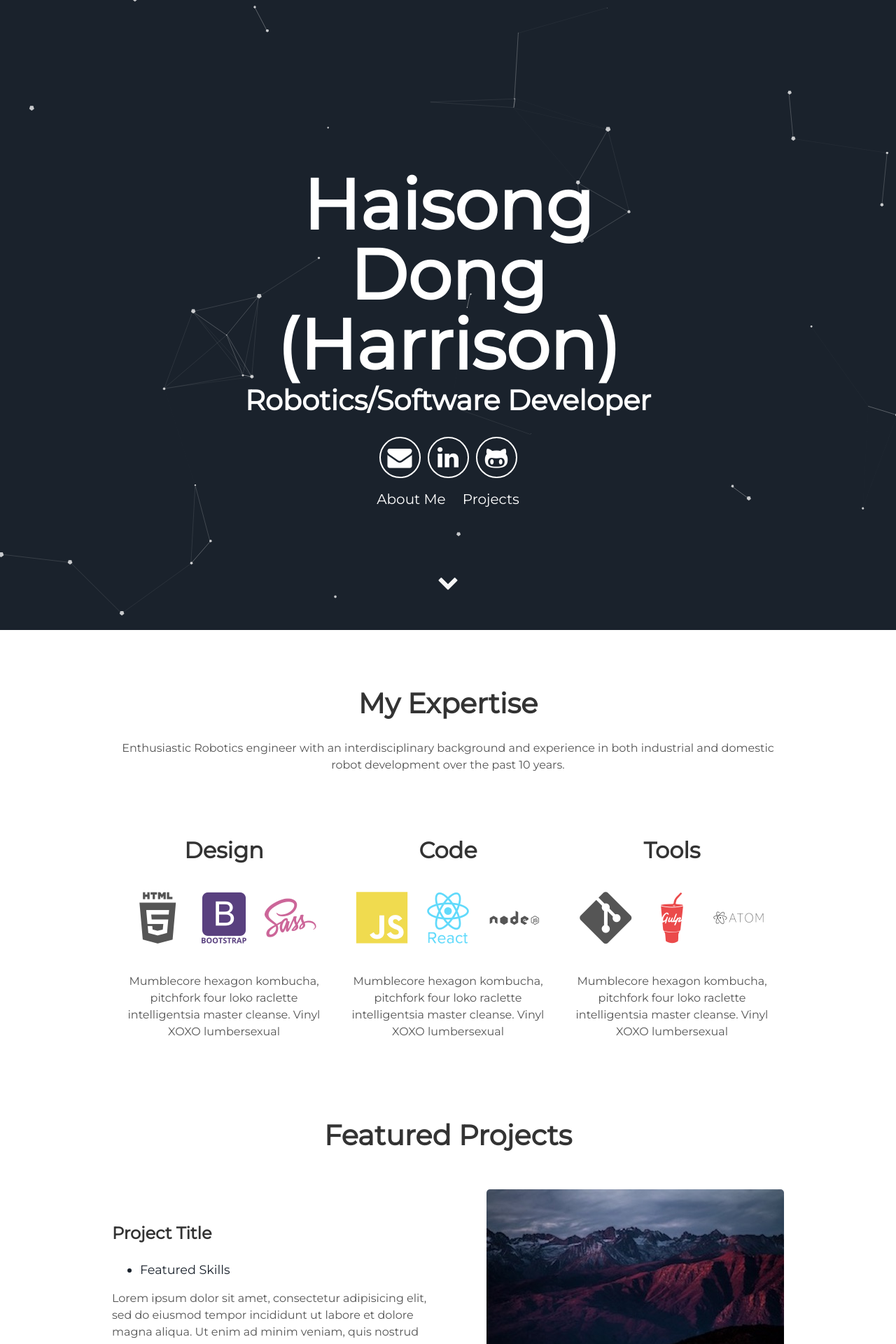
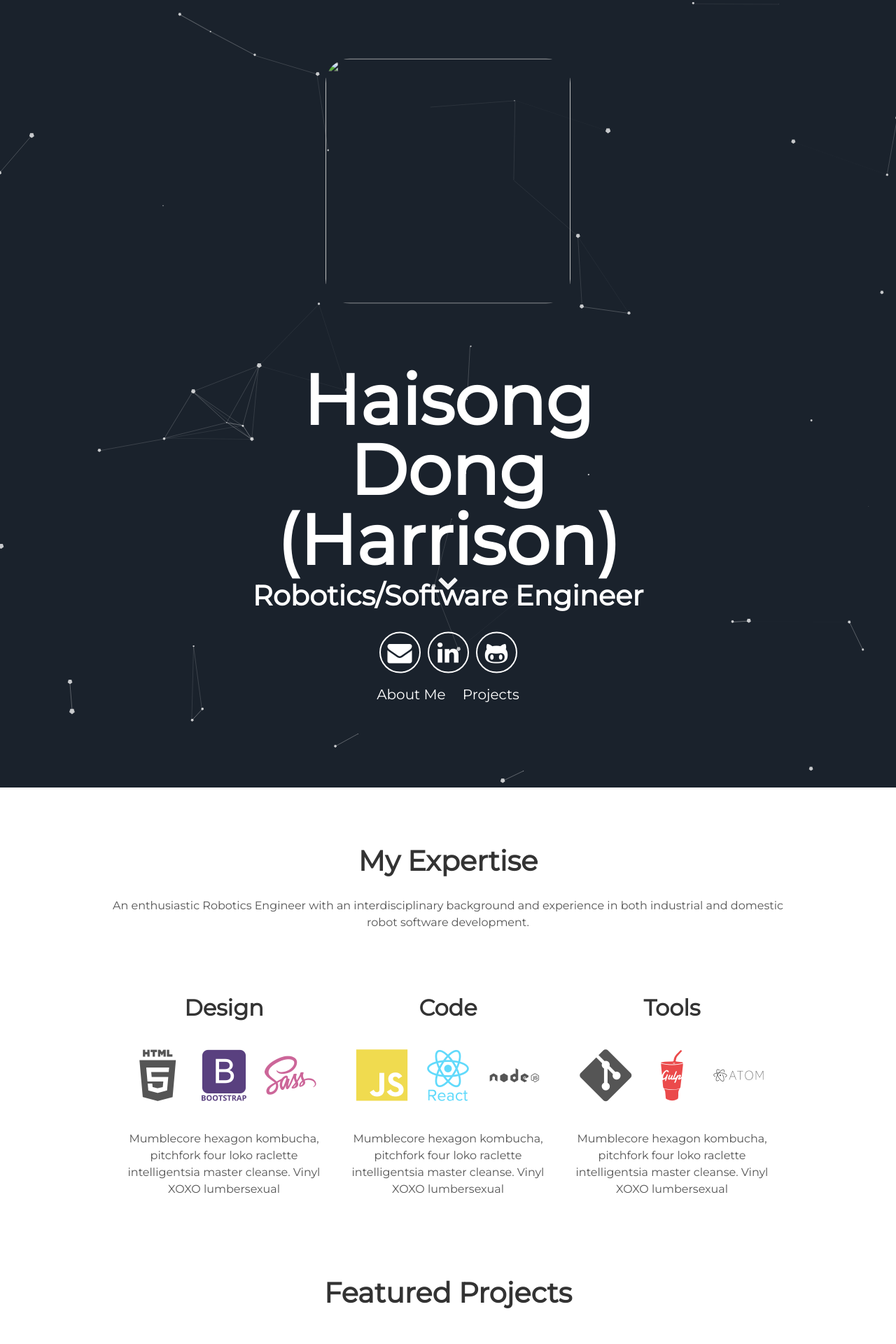
Before and after one commit to haisongdong-harrison/haisongdong-harrison.github.io, a Jekyll site: the page built from index.html, in a window 1280 px wide. Shown: the top 1920 px of the page at 70% size. Built offline with Jekyll 4.4.1, drawn with Linux system fonts in a browser that asks for light colours.

Commit message:
Add profile photo & round its corner

```diff
--- a/_config.yml
+++ b/_config.yml
@@ -6,8 +6,8 @@
 
 # User settings
 username: Haisong Dong (Harrison)
-user_description: Enthusiastic Robotics engineer with an interdisciplinary background and experience in both industrial and domestic robot development over the past 10 years.
-user_title: Robotics/Software Developer
+user_description: An enthusiastic Robotics Engineer with an interdisciplinary background and experience in both industrial and domestic robot software development.
+user_title: Robotics/Software Engineer
 email: haisongdong.harrison@gmail.com
 github_username:  haisongdong-harrison
 
--- a/_includes/header.html
+++ b/_includes/header.html
@@ -1,5 +1,12 @@
 <div id="particles-js">
   <div class="header">
+      <div class="container">
+          <div class="row">
+              <div class="col-lg-12">
+                  <img class="img-responsive" src="{{ "/assets/img/androidify.png" | prepend: site.baseurl }}" alt="">
+              </div>
+          </div>
+      </div>
       <h1>
         <span class="site-title">{{site.username}}</span>
         <span class="site-description">{{site.user_title}}</span>
```
Also changed, not shown: src/styles/_header.scss (+16 -2 lines), assets/css/main.css, src/img/androidify.png (added).
